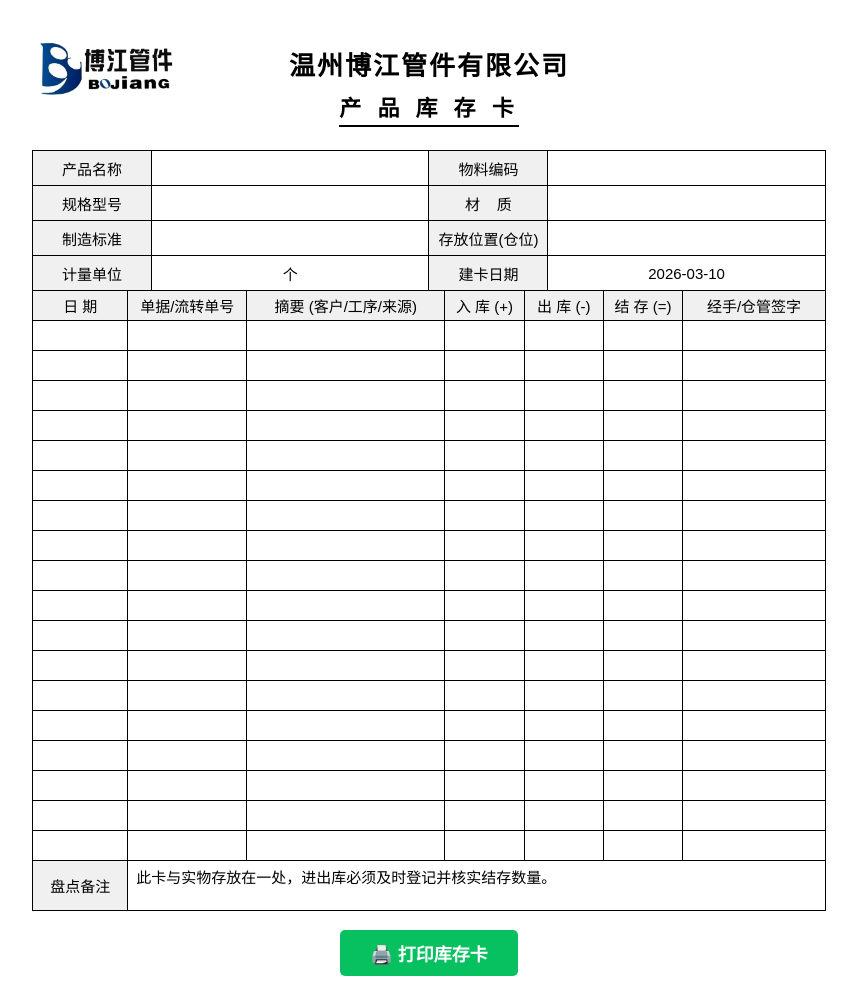
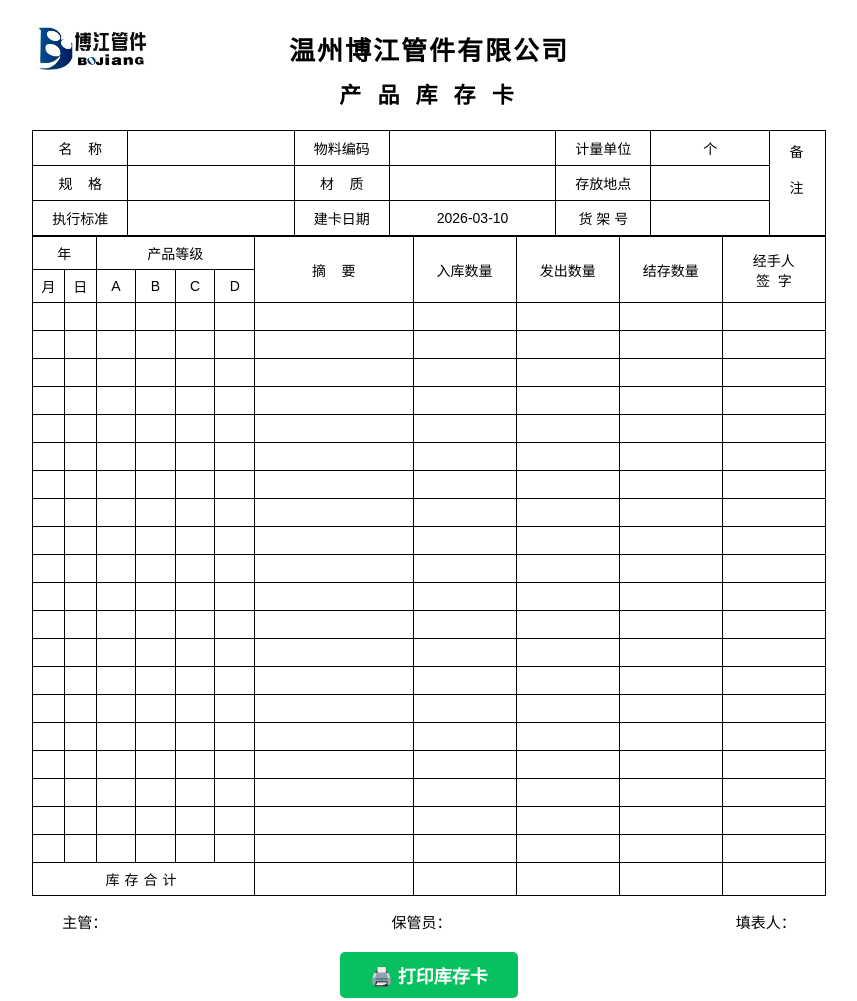
Before and after one commit to Boninmaple/Card, a plain HTML site: page index.html in a window 1280 px wide. Shown: the whole page, without its empty margins (211-1068 px from the left). Drawn offline with Linux system fonts and the light colour scheme.

Commit message:
Update index.html

```diff
--- a/index.html
+++ b/index.html
@@ -14,40 +14,40 @@
             padding: 20px;
             background: white;
             color: black;
-            font-size: 15px;
+            font-size: 14px;
         }
 
         /* 2. 打印容器 */
         .sheet-container {
-            max-width: 210mm;
+            max-width: 210mm; /* A4 宽度 */
             margin: 0 auto;
             position: relative;
         }
 
-        /* 3. 头部区域 */
+        /* 3. 头部区域 (严格参照图片排版) */
         .header {
             text-align: center;
             margin-bottom: 10px;
             position: relative;
-            padding-top: 25px;
-            min-height: 120px;
-            width: 100%;
+            padding-top: 10px;
+            min-height: 100px;
         }
 
-        /* Logo */
-        .logo-box {
+        /* Logo：绝对定位在左上角，与图片一致 */
+        .logo-img {
             position: absolute;
-            top: 20px;
+            top: 5px;
             left: 0;
-            z-index: 10;
-            display: flex;
-            flex-direction: column;
-            align-items: center;
+            height: 45px; /* 可根据您的logo实际比例微调此处高度 */
+            width: auto;
         }
-        .logo-img {
-            height: 55px;
-            width: auto;
-            display: block;
+
+        /* 条形码：定位在右上角 */
+        .barcode-svg {
+            position: absolute;
+            top: 0;
+            right: 0;
+            max-height: 45px;
         }
 
         /* 标题 */
@@ -55,45 +55,52 @@
             font-size: 26px;
             font-weight: bold;
             letter-spacing: 2px;
-            margin: 0 auto 8px auto;
-            position: relative;
-            z-index: 1;
-            padding: 0 120px;
+            margin: 0 0 10px 0;
         }
         .card-name {
             font-size: 22px;
             font-weight: bold;
             letter-spacing: 5px;
-            margin: 0 auto;
-            border-bottom: 2px solid black;
-            display: inline-block;
-            padding-bottom: 3px;
+            margin: 0;
+            /* 移除了原本的下划线，以符合实体照片风格 */
         }
 
-        /* 4. 表格样式 */
-        .grid-table {
+        /* 4. 表格样式 (黑白极简风格，取消灰色背景) */
+        table {
             width: 100%;
             border-collapse: collapse;
             border-spacing: 0;
-            border: 1px solid black;
-            margin-bottom: -1px;
-            table-layout: fixed;
+            border: 1px solid #000;
         }
-        .grid-table th, .grid-table td {
-            border: 1px solid black;
-            padding: 4px 2px;
+        th, td {
+            border: 1px solid #000;
             text-align: center;
             vertical-align: middle;
             font-weight: normal;
+            padding: 6px 2px;
         }
-        .bg-gray {
-            background-color: #f0f0f0;
-            font-weight: bold;
+
+        /* 消除两个表格之间的双重边框 */
+        .info-table { border-bottom: none; }
+        .info-table td { height: 35px; }
+        .record-table { border-top: none; }
+        .record-table td { height: 28px; }
+
+        /* 备注列专属样式 */
+        .remark-cell {
+            vertical-align: top !important;
+            padding-top: 10px !important;
+            letter-spacing: 2px;
         }
-        .text-left { text-align: left !important; padding-left: 8px !important; }
-        .h-35 { height: 35px; }
-        .h-30 { height: 30px; }
-        .h-remarks { height: 50px; }
+
+        /* 底部签字栏 */
+        .footer-signatures {
+            display: flex;
+            justify-content: space-between;
+            margin-top: 15px;
+            font-size: 15px;
+            padding: 0 30px;
+        }
 
         /* 5. 打印适配 */
         @media print {
@@ -108,106 +115,132 @@
 <div class="sheet-container">
     <!-- 头部区域 -->
     <div class="header">
-            <div class="logo-box">
+        <!-- 请确保 logo.jpg 与本网页文件在同一个文件夹内 -->
         <img src="logo.jpg" alt="Logo" class="logo-img">
-            </div>
         <h1 class="company-title">温州博江管件有限公司</h1>
         <div class="card-name">产 品 库 存 卡</div>
-
-            <!-- 右上角条形码 (用于扫码盘点) -->
-            <svg id="barcode" style="position: absolute; top: 10px; right: 0; max-width: 180px;"></svg>
+        <!-- 右上角条形码 -->
+        <svg id="barcode" class="barcode-svg"></svg>
     </div>
 
-        <!-- 第一部分：产品基础信息 -->
-        <table class="grid-table">
+    <!-- 第一部分：产品基础信息 (仿照图片 7 列布局) -->
+    <table class="info-table">
         <colgroup>
+            <col style="width: 12%">
+            <col style="width: 21%">
+            <col style="width: 12%">
+            <col style="width: 21%">
+            <col style="width: 12%">
             <col style="width: 15%">
-                <col style="width: 35%">
-                <col style="width: 15%">
-                <col style="width: 35%">
+            <col style="width: 7%"> <!-- 备注列 -->
         </colgroup>
-            <tr class="h-35">
-                <td class="bg-gray">产品名称</td>
+        <tr>
+            <td>名&nbsp;&nbsp;&nbsp;&nbsp;称</td>
             <td id="prod_name"></td>
-                <td class="bg-gray">物料编码</td>
+            <td>物料编码</td>
             <td id="item_code"></td>
+            <td>计量单位</td>
+            <td id="unit">个</td>
+            <td rowspan="3" class="remark-cell">
+                备<br><br>注
+                <!-- 预留动态注入备注的空间 -->
+                <div id="remark" style="font-size:12px; margin-top:5px; text-align:left; letter-spacing:0;"></div>
+            </td>
         </tr>
-            <tr class="h-35">
-                <td class="bg-gray">规格型号</td>
+        <tr>
+            <td>规&nbsp;&nbsp;&nbsp;&nbsp;格</td>
             <td id="spec"></td>
-                <td class="bg-gray">材&nbsp;&nbsp;&nbsp;&nbsp;质</td>
+            <td>材&nbsp;&nbsp;&nbsp;&nbsp;质</td>
             <td id="material"></td>
-            </tr>
-            <tr class="h-35">
-                <td class="bg-gray">制造标准</td>
-                <td id="standard"></td>
-                <td class="bg-gray">存放位置(仓位)</td>
+            <td>存放地点</td>
             <td id="location"></td>
         </tr>
-            <tr class="h-35">
-                <td class="bg-gray">计量单位</td>
-                <td id="unit">个</td>
-                <td class="bg-gray">建卡日期</td>
+        <tr>
+            <td>执行标准</td>
+            <td id="standard"></td>
+            <td>建卡日期</td>
             <td id="maker_date"></td>
+            <td>货 架 号</td>
+            <td></td>
         </tr>
     </table>
 
-        <!-- 第二部分：库存进出流水记录（留空供车间师傅手写） -->
-        <table class="grid-table">
+    <!-- 第二部分：库存流水记录 (严格还原图片的复杂表头：含年月、产品等级ABCD) -->
+    <table class="record-table">
         <colgroup>
-                <col style="width: 12%"> <!-- 日期 -->
-                <col style="width: 15%"> <!-- 单据号 -->
-                <col style="width: 25%"> <!-- 摘要 -->
-                <col style="width: 10%"> <!-- 入库 -->
-                <col style="width: 10%"> <!-- 出库 -->
-                <col style="width: 10%"> <!-- 结存 -->
-                <col style="width: 18%"> <!-- 经手人/复核 -->
+            <col style="width: 4%">  <!-- 月 -->
+            <col style="width: 4%">  <!-- 日 -->
+            <col style="width: 5%">  <!-- A -->
+            <col style="width: 5%">  <!-- B -->
+            <col style="width: 5%">  <!-- C -->
+            <col style="width: 5%">  <!-- D -->
+            <col style="width: 20%"> <!-- 摘要 -->
+            <col style="width: 13%"> <!-- 入库 -->
+            <col style="width: 13%"> <!-- 发出 -->
+            <col style="width: 13%"> <!-- 结存 -->
+            <col style="width: 13%"> <!-- 签字 -->
         </colgroup>
         <thead>
-                <tr class="bg-gray h-30">
-                    <td>日 期</td>
-                    <td>单据/流转单号</td>
-                    <td>摘要 (客户/工序/来源)</td>
-                    <td>入 库 (+)</td>
-                    <td>出 库 (-)</td>
-                    <td>结 存 (=)</td>
-                    <td>经手/仓管签字</td>
+            <tr>
+                <td colspan="2">年</td>
+                <td colspan="4">产品等级</td>
+                <td rowspan="2">摘&nbsp;&nbsp;&nbsp;&nbsp;要</td>
+                <td rowspan="2">入库数量</td>
+                <td rowspan="2">发出数量</td>
+                <td rowspan="2">结存数量</td>
+                <td rowspan="2">经手人<br>签&nbsp;&nbsp;字</td>
+            </tr>
+            <tr>
+                <td>月</td>
+                <td>日</td>
+                <td>A</td>
+                <td>B</td>
+                <td>C</td>
+                <td>D</td>
             </tr>
         </thead>
         <tbody>
-                <!-- 生成 18 行空表格供填写 -->
-                <tr class="h-30"><td></td><td></td><td></td><td></td><td></td><td></td><td></td></tr>
-                <tr class="h-30"><td></td><td></td><td></td><td></td><td></td><td></td><td></td></tr>
-                <tr class="h-30"><td></td><td></td><td></td><td></td><td></td><td></td><td></td></tr>
-                <tr class="h-30"><td></td><td></td><td></td><td></td><td></td><td></td><td></td></tr>
-                <tr class="h-30"><td></td><td></td><td></td><td></td><td></td><td></td><td></td></tr>
-                <tr class="h-30"><td></td><td></td><td></td><td></td><td></td><td></td><td></td></tr>
-                <tr class="h-30"><td></td><td></td><td></td><td></td><td></td><td></td><td></td></tr>
-                <tr class="h-30"><td></td><td></td><td></td><td></td><td></td><td></td><td></td></tr>
-                <tr class="h-30"><td></td><td></td><td></td><td></td><td></td><td></td><td></td></tr>
-                <tr class="h-30"><td></td><td></td><td></td><td></td><td></td><td></td><td></td></tr>
-                <tr class="h-30"><td></td><td></td><td></td><td></td><td></td><td></td><td></td></tr>
-                <tr class="h-30"><td></td><td></td><td></td><td></td><td></td><td></td><td></td></tr>
-                <tr class="h-30"><td></td><td></td><td></td><td></td><td></td><td></td><td></td></tr>
-                <tr class="h-30"><td></td><td></td><td></td><td></td><td></td><td></td><td></td></tr>
-                <tr class="h-30"><td></td><td></td><td></td><td></td><td></td><td></td><td></td></tr>
-                <tr class="h-30"><td></td><td></td><td></td><td></td><td></td><td></td><td></td></tr>
-                <tr class="h-30"><td></td><td></td><td></td><td></td><td></td><td></td><td></td></tr>
-                <tr class="h-30"><td></td><td></td><td></td><td></td><td></td><td></td><td></td></tr>
+            <!-- 生成 20 行空表格供填写 -->
+            <tr><td></td><td></td><td></td><td></td><td></td><td></td><td></td><td></td><td></td><td></td><td></td></tr>
+            <tr><td></td><td></td><td></td><td></td><td></td><td></td><td></td><td></td><td></td><td></td><td></td></tr>
+            <tr><td></td><td></td><td></td><td></td><td></td><td></td><td></td><td></td><td></td><td></td><td></td></tr>
+            <tr><td></td><td></td><td></td><td></td><td></td><td></td><td></td><td></td><td></td><td></td><td></td></tr>
+            <tr><td></td><td></td><td></td><td></td><td></td><td></td><td></td><td></td><td></td><td></td><td></td></tr>
+            <tr><td></td><td></td><td></td><td></td><td></td><td></td><td></td><td></td><td></td><td></td><td></td></tr>
+            <tr><td></td><td></td><td></td><td></td><td></td><td></td><td></td><td></td><td></td><td></td><td></td></tr>
+            <tr><td></td><td></td><td></td><td></td><td></td><td></td><td></td><td></td><td></td><td></td><td></td></tr>
+            <tr><td></td><td></td><td></td><td></td><td></td><td></td><td></td><td></td><td></td><td></td><td></td></tr>
+            <tr><td></td><td></td><td></td><td></td><td></td><td></td><td></td><td></td><td></td><td></td><td></td></tr>
+            <tr><td></td><td></td><td></td><td></td><td></td><td></td><td></td><td></td><td></td><td></td><td></td></tr>
+            <tr><td></td><td></td><td></td><td></td><td></td><td></td><td></td><td></td><td></td><td></td><td></td></tr>
+            <tr><td></td><td></td><td></td><td></td><td></td><td></td><td></td><td></td><td></td><td></td><td></td></tr>
+            <tr><td></td><td></td><td></td><td></td><td></td><td></td><td></td><td></td><td></td><td></td><td></td></tr>
+            <tr><td></td><td></td><td></td><td></td><td></td><td></td><td></td><td></td><td></td><td></td><td></td></tr>
+            <tr><td></td><td></td><td></td><td></td><td></td><td></td><td></td><td></td><td></td><td></td><td></td></tr>
+            <tr><td></td><td></td><td></td><td></td><td></td><td></td><td></td><td></td><td></td><td></td><td></td></tr>
+            <tr><td></td><td></td><td></td><td></td><td></td><td></td><td></td><td></td><td></td><td></td><td></td></tr>
+            <tr><td></td><td></td><td></td><td></td><td></td><td></td><td></td><td></td><td></td><td></td><td></td></tr>
+            <tr><td></td><td></td><td></td><td></td><td></td><td></td><td></td><td></td><td></td><td></td><td></td></tr>
         </tbody>
+        <!-- 还原图片底部的“库存合计”行 -->
+        <tfoot>
+            <tr>
+                <td colspan="6" style="text-align: center; letter-spacing: 5px;">库存合计</td>
+                <td></td>
+                <td></td>
+                <td></td>
+                <td></td>
+                <td></td>
+            </tr>
+        </tfoot>
     </table>
 
-        <!-- 第三部分：备注 -->
-        <table class="grid-table">
-            <colgroup>
-                <col style="width: 12%">
-                <col style="width: 88%">
-            </colgroup>
-            <tr>
-                <td class="bg-gray h-remarks">盘点备注</td>
-                <td class="text-left" style="vertical-align: top; padding: 5px;" id="remark">此卡与实物存放在一处，进出库必须及时登记并核实结存数量。</td>
-            </tr>
-        </table>
+    <!-- 第三部分：底部签字栏 (还原图片排版) -->
+    <div class="footer-signatures">
+        <div>主管：</div>
+        <div>保管员：</div>
+        <div>填表人：</div>
+    </div>
 </div>
 
 <!-- 打印按钮 -->
@@ -228,8 +261,8 @@
     document.getElementById('spec').innerText = getQueryParam('spec');
     document.getElementById('material').innerText = getQueryParam('material');
     document.getElementById('standard').innerText = getQueryParam('standard');
-        document.getElementById('item_code').innerText = getQueryParam('item_code'); // 物料编码/批号
-        document.getElementById('location').innerText = getQueryParam('location'); // 仓位
+    document.getElementById('item_code').innerText = getQueryParam('item_code');
+    document.getElementById('location').innerText = getQueryParam('location');
 
     const customUnit = getQueryParam('unit');
     if(customUnit) document.getElementById('unit').innerText = customUnit;
@@ -242,16 +275,15 @@
     var dateStr = today.getFullYear() + "-" + (today.getMonth() + 1).toString().padStart(2, '0') + "-" + today.getDate().toString().padStart(2, '0');
     document.getElementById('maker_date').innerText = dateStr;
 
-        // ======= 生成右上角条形码 =======
-        // 库存卡用物料编码(item_code)作为条形码，方便日后拿扫码枪扫码入库
+    // 生成右上角条形码
     const currentItemCode = getQueryParam('item_code');
     if(currentItemCode) {
         JsBarcode("#barcode", currentItemCode, {
             format: "CODE128",
-                width: 1.5,
-                height: 45,
+            width: 1.2,
+            height: 40,
             displayValue: true,
-                fontSize: 14,
+            fontSize: 12,
             margin: 5
         });
     }
@@ -261,5 +293,6 @@
         window.print();
     }, 800);
 </script>
+
 </body>
 </html>
```
Lines whose indentation alone changed are shown as unchanged.
